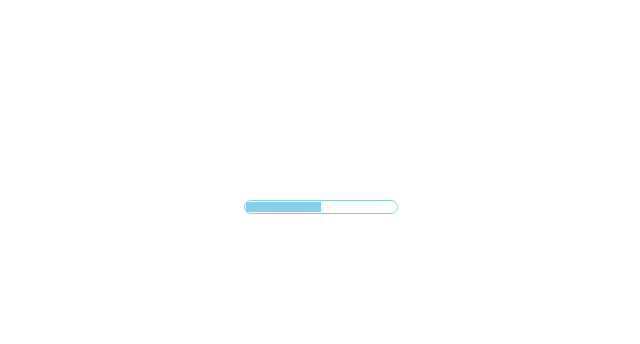
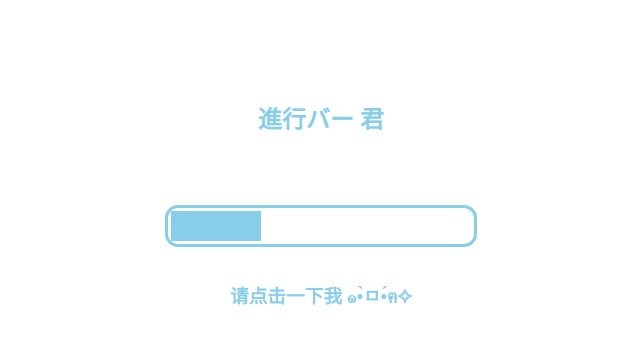
Before and after one commit to Chuuheun/chuuheun.github.io, a plain HTML site: page index.html in a window 1280 px wide. Shown: the whole page, without its empty margins (319-959 px from the left). Drawn offline with Linux system fonts and the light colour scheme.

Commit message:
Update index.html

```diff
--- a/index.html
+++ b/index.html
@@ -1,32 +1,53 @@
 <!DOCTYPE html>
 <html lang="en">
+
 <head>
     <meta charset="UTF-8">
     <meta name="viewport" content="width=device-width, initial-scale=1.0">
-    <title>过渡进度条</title>
+    <title>一个进度条君</title>
     <style>
-        .bar{
-            margin: 200px auto;
-        width: 150px;
-        height: 10px;
-        border: 1px solid skyblue;
-        border-radius: 10px;
-        padding: 1px;
+        .bar {
+            margin: 70px auto;
+            width: 300px;
+            height: 30px;
+            border: 3px solid skyblue;
+            border-radius: 13px;
+            padding: 3px;
         }
-    .bar-in{
-        width: 50%;
+
+        .bar-in {
+            width: 30%;
             height: 100%;
             background-color: skyblue;
             transition: all 0.7s;
         }
-    .bar:hover .bar-in{
+
+        .bar:hover .bar-in {
             width: 100%;
+        }
+
+        h2 {
+            margin-top: 100px;
+            text-align: center;
+            color: skyblue;
+        }
+
+        h3 {
+            margin-top: 40px;
+            text-align: center;
+            color: skyblue;
         }
     </style>
 </head>
+
 <body>
+    <h2>進行バー 君</h2>
+
     <div class="bar">
         <div class="bar-in"></div>
+
+        <h3>请点击一下我 ๑•̀ㅁ•́ฅ✧</h3>
     </div>
 </body>
+
 </html>
```
Lines whose indentation alone changed are shown as unchanged.
